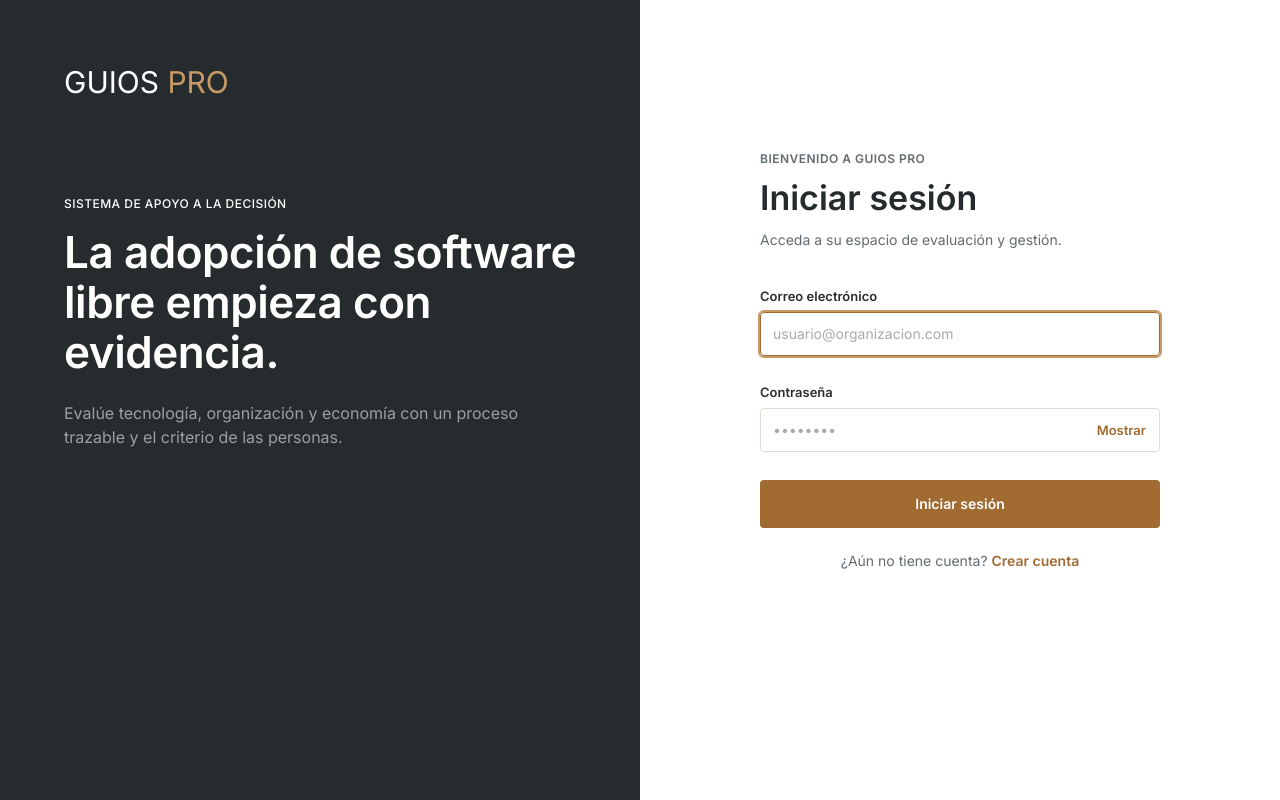
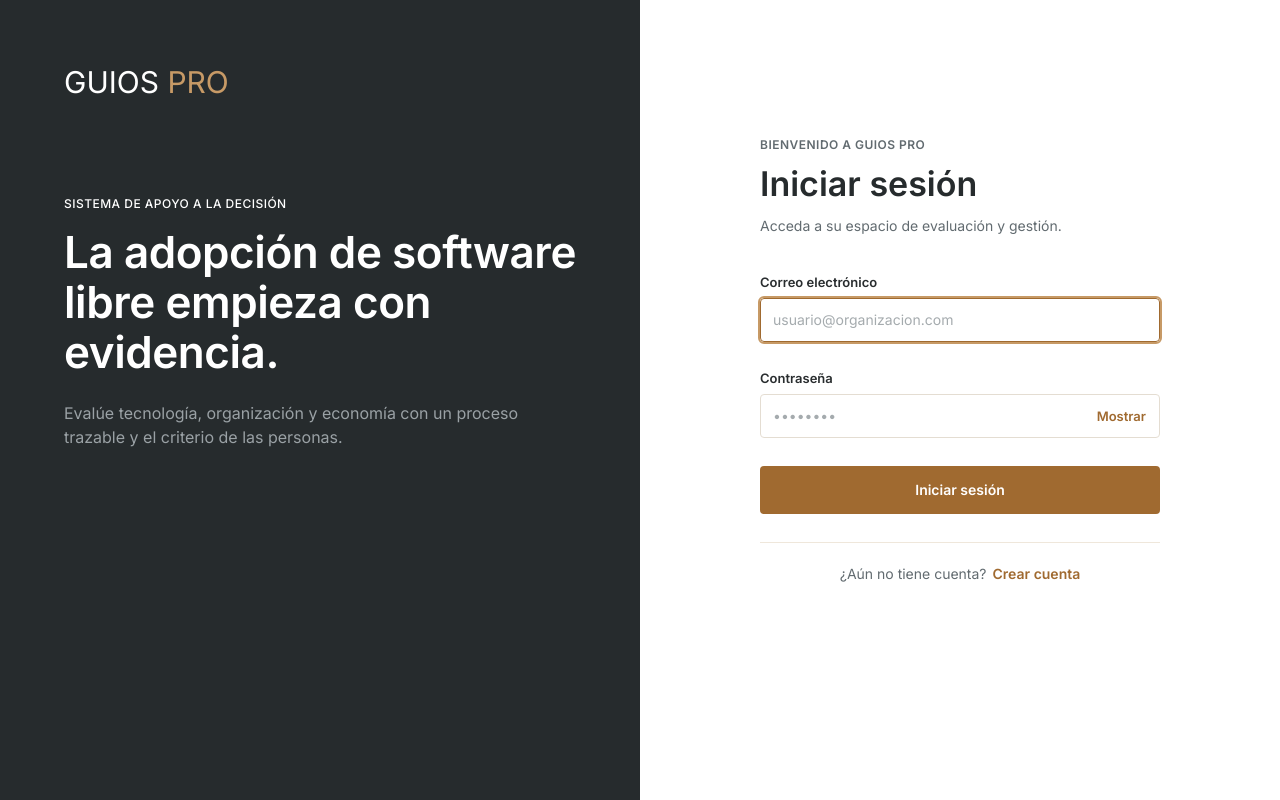
Before and after one commit to gely25/GUIOS_BASE, a Django app: page / in a window 1280 px wide. Run offline with Django 5.2, Linux system fonts and the light colour scheme; parts of the project's set-up code (start-up, migrations or seed data) failed here and were passed over.

Commit message:
Acceso: enlace entre login y registro con estilo propio y CSS con versión para evitar caché

```diff
--- a/apps/presentation/static/presentation/css/login.css
+++ b/apps/presentation/static/presentation/css/login.css
@@ -117,9 +117,10 @@ html, body.login-page { margin: 0; padding: 0; background: #fff; }
 
 /* Registro: campos con error en línea y enlace entre login y registro */
 .login__campo-error { margin: -22px 0 22px; font-size: 12.5px; color: #8A1C1C; }
-.login__alterno { margin: 24px 0 0; font-size: 14px; color: #626B70; text-align: center; }
-.login__alterno a { color: #A06A30; font-weight: 600; text-decoration: none; }
-.login__alterno a:hover { text-decoration: underline; }
+.login__alterno { display: flex; justify-content: center; gap: 6px; flex-wrap: wrap; margin: 28px 0 0; padding-top: 22px; border-top: 1px solid #EFE7DB; font-size: 14px; color: #626B70; text-align: center; }
+.login__alterno a { color: #A06A30; font-weight: 600; text-decoration: none; border-bottom: 1px solid transparent; }
+.login__alterno a:hover { color: #7C5224; border-bottom-color: currentColor; }
+.login__alterno a:focus-visible { outline: 2px solid #C79A66; outline-offset: 3px; border-radius: 4px; }
 
 /* Registro: elección del tipo de cuenta (control en píldora) */
 .login__roles { border: 0; margin: 0 0 28px; padding: 0; min-width: 0; }
--- a/apps/presentation/templates/presentation/acceso/login.html
+++ b/apps/presentation/templates/presentation/acceso/login.html
@@ -4,7 +4,7 @@
 {% block title %}Iniciar sesión · GUIOS PRO{% endblock %}
 
 {% block extra_head %}
-<link rel="stylesheet" href="{% static 'presentation/css/login.css' %}">
+<link rel="stylesheet" href="{% static 'presentation/css/login.css' %}?v=2">
 {% endblock %}
 
 {% block body_class %}login-page{% endblock %}
--- a/apps/presentation/templates/presentation/acceso/registro.html
+++ b/apps/presentation/templates/presentation/acceso/registro.html
@@ -4,7 +4,7 @@
 {% block title %}Crear cuenta · GUIOS PRO{% endblock %}
 
 {% block extra_head %}
-<link rel="stylesheet" href="{% static 'presentation/css/login.css' %}">
+<link rel="stylesheet" href="{% static 'presentation/css/login.css' %}?v=2">
 {% endblock %}
 
 {% block body_class %}login-page{% endblock %}
```
